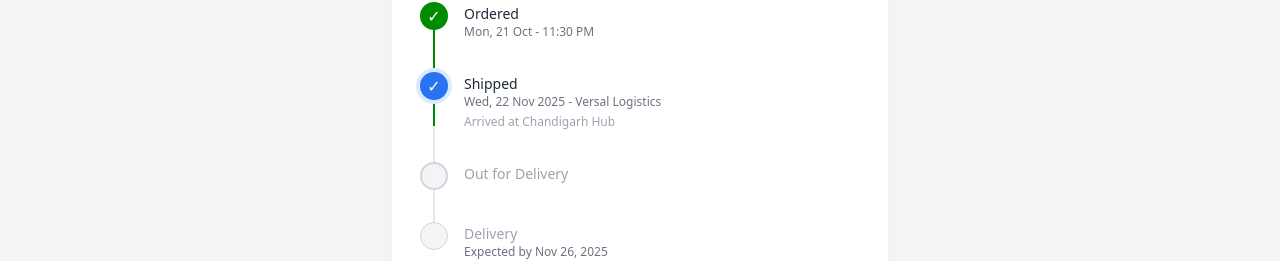
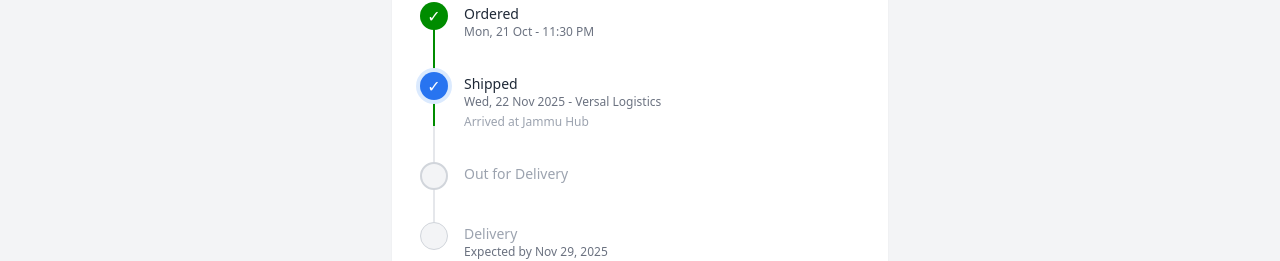
Before and after one commit to iflak98/trackyourorders, an Angular app: page / in a window 1280 px wide. Shown: the part 686-947 px from the top of the page. Built offline with nearby package versions, Linux system fonts and the light colour scheme.

Commit message:
changed dates

```diff
--- a/src/app/tracking/tracking.component.ts
+++ b/src/app/tracking/tracking.component.ts
@@ -34,7 +34,7 @@ export class TrackingComponent implements OnInit, OnDestroy {
 
   // Tracking
   currentStepIndex = signal(0);// 0: Order Placed, 1: Shipped, 2: Out for Delivery, 3: Delivered
-    arrivedAt = signal('Hyderabad'); // Location where the package has currently arrived
+    arrivedAt = signal('jammu'); // Location where the package has currently arrived
   // The date the order was shipped (used to auto-advance status)
   shippedDate = signal(new Date('2025-11-26T00:00:00'));
   statusCheckInterval: any;
@@ -49,9 +49,9 @@ export class TrackingComponent implements OnInit, OnDestroy {
   animationInterval: any;
 
   ngOnInit() {
-    this.arrivedAt.set('Chandigarh');
+    this.arrivedAt.set('Jammu');
     this.currentStepIndex.set(1);
-    this.shippedDate.set(new Date('2025-11-26T00:00:00'));
+    this.shippedDate.set(new Date('2025-11-29T00:00:00'));
 
     // Restore dev-controls visibility and other dev selections from localStorage so the panel
     // and selected values persist across reloads
```
